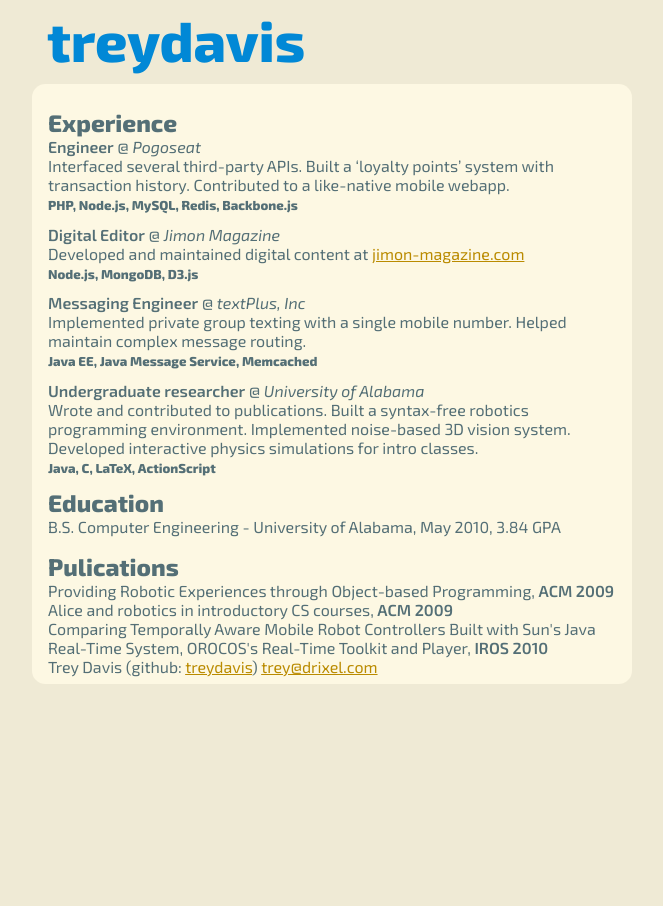
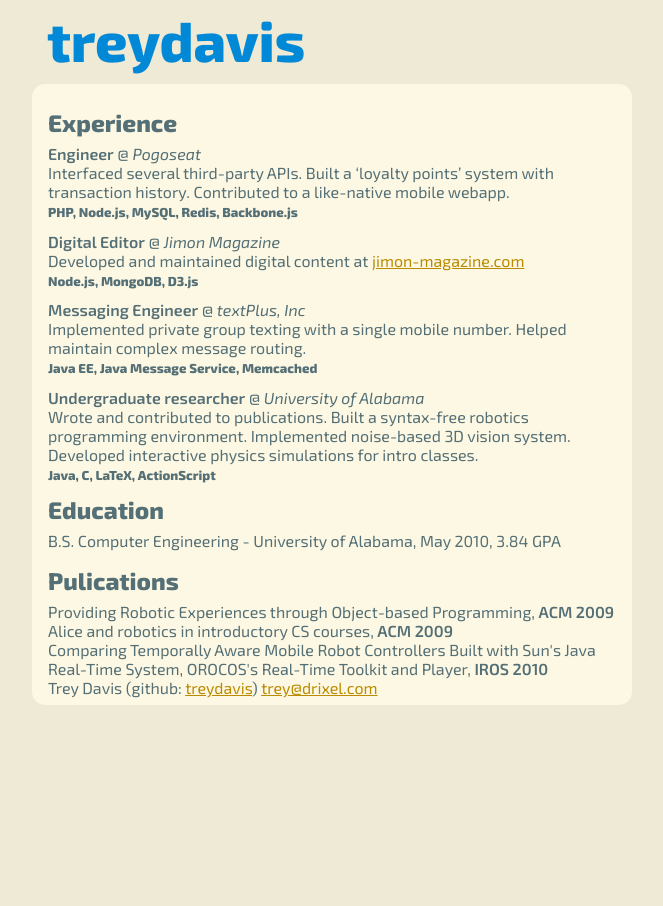
Before and after one commit to treydavis/treydavis.github.io, a Jekyll site: the page built from resume/index.html, in a window 1280 px wide. Shown: the whole page, without its empty margins (308-971 px from the left). Built offline with Jekyll 4.4.1, drawn with Linux system fonts in a browser that asks for light colours; Markdown is read by kramdown in place of the engine named in the settings.

Commit message:
Resume heading spacing

```diff
--- a/css/main.css
+++ b/css/main.css
@@ -204,6 +204,11 @@
   margin-bottom: 1em;
 }
 
+/* resume */
+
+.resume-heading {
+    margin-bottom: 0.3em;
+}
 .experience {
     margin-bottom: 0.5em;
 }
--- a/resume/index.html
+++ b/resume/index.html
@@ -7,7 +7,7 @@
   <div class="post">
     <div class="post-content">
 
-      <h2>Experience</h2>
+      <h2 class="resume-heading">Experience</h2>
       <div class="experience">
 	<div class="experience-title"><b>Engineer</b> @ <i>Pogoseat</i></div> Interfaced several third-party APIs. Built a ‘loyalty points’ system with transaction history. Contributed to a like-native mobile webapp.<br />
 	<ul class="skills"><li>PHP</li><li>Node.js</li><li>MySQL</li><li>Redis</li><li>Backbone.js</li></ul>
@@ -29,12 +29,12 @@
 	<ul class="skills"><li>Java</li><li>C</li><li>LaTeX</li><li>ActionScript</li></ul>
       </div>
 
-      <h2>Education</h2>
+      <h2 class="resume-heading">Education</h2>
       <p>
 	B.S. Computer Engineering - University of Alabama, May 2010, 3.84 GPA
       </p>
 
-      <h2>Pulications</h2>
+      <h2 class="resume-heading">Pulications</h2>
       <div class="publication">Providing Robotic Experiences through Object-based Programming, <b>ACM 2009</b></div>
       <div class="publication">Alice and robotics in introductory CS courses, <b>ACM 2009</b></div>
       <div class="publication">Comparing Temporally Aware Mobile Robot Controllers Built with Sun's Java Real-Time System, OROCOS's Real-Time Toolkit and Player, <b>IROS 2010</b></div>
```
